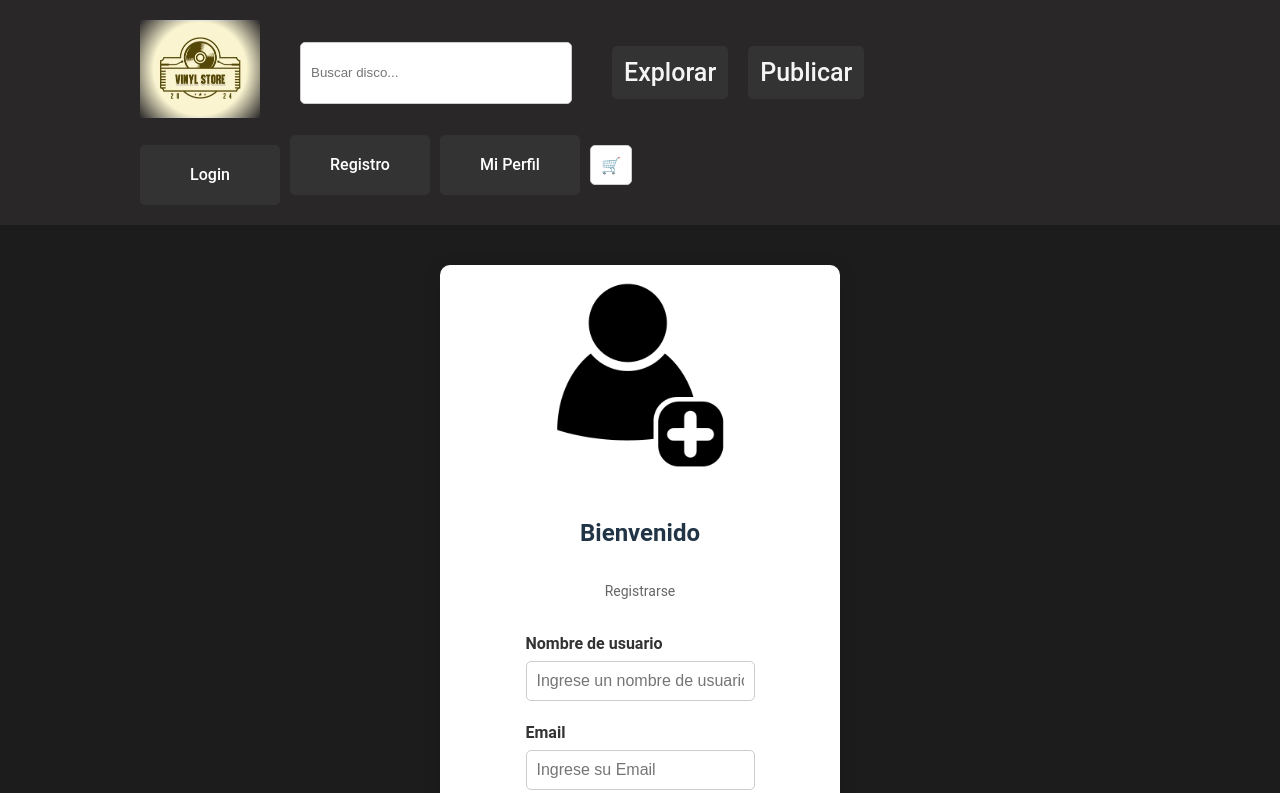
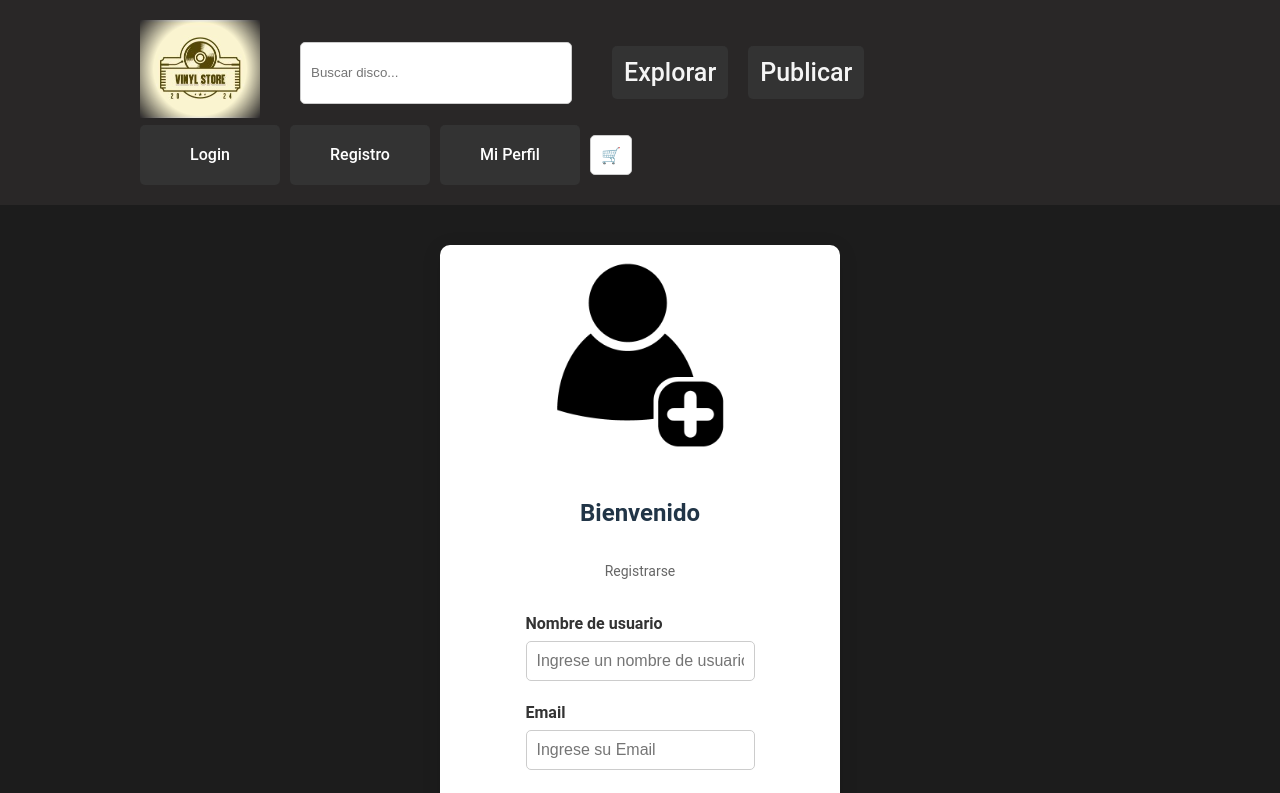
Before and after one commit to Noxvill/vinyl-store, a React (Vite) app in the folder frontend/: page /registro in a window 1280 px wide. Shown: the top 793 px of the page. Built offline with nearby package versions, Linux system fonts and the light colour scheme.

Commit message:
cambios en estilos

```diff
--- a/frontend/src/components/home/Header.jsx
+++ b/frontend/src/components/home/Header.jsx
@@ -27,9 +27,11 @@ const Header = () => {
         </Link>
       </nav>
       <div className="actions">
-        <Link to="/login" className="login-btn">
+
+        <Link to="/login" className="register-btn">
           Login
         </Link>
+
         <Link to="/registro" className="register-btn">
           Registro
         </Link>
```
